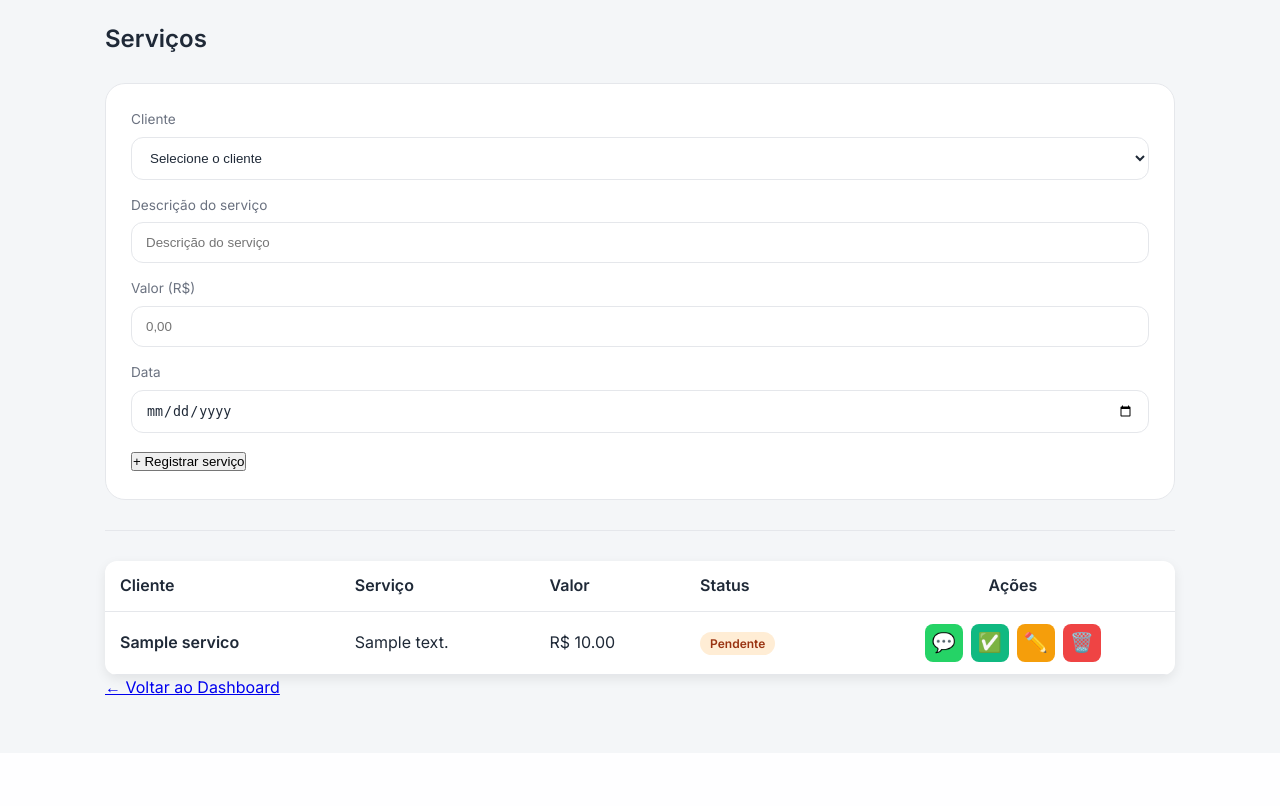
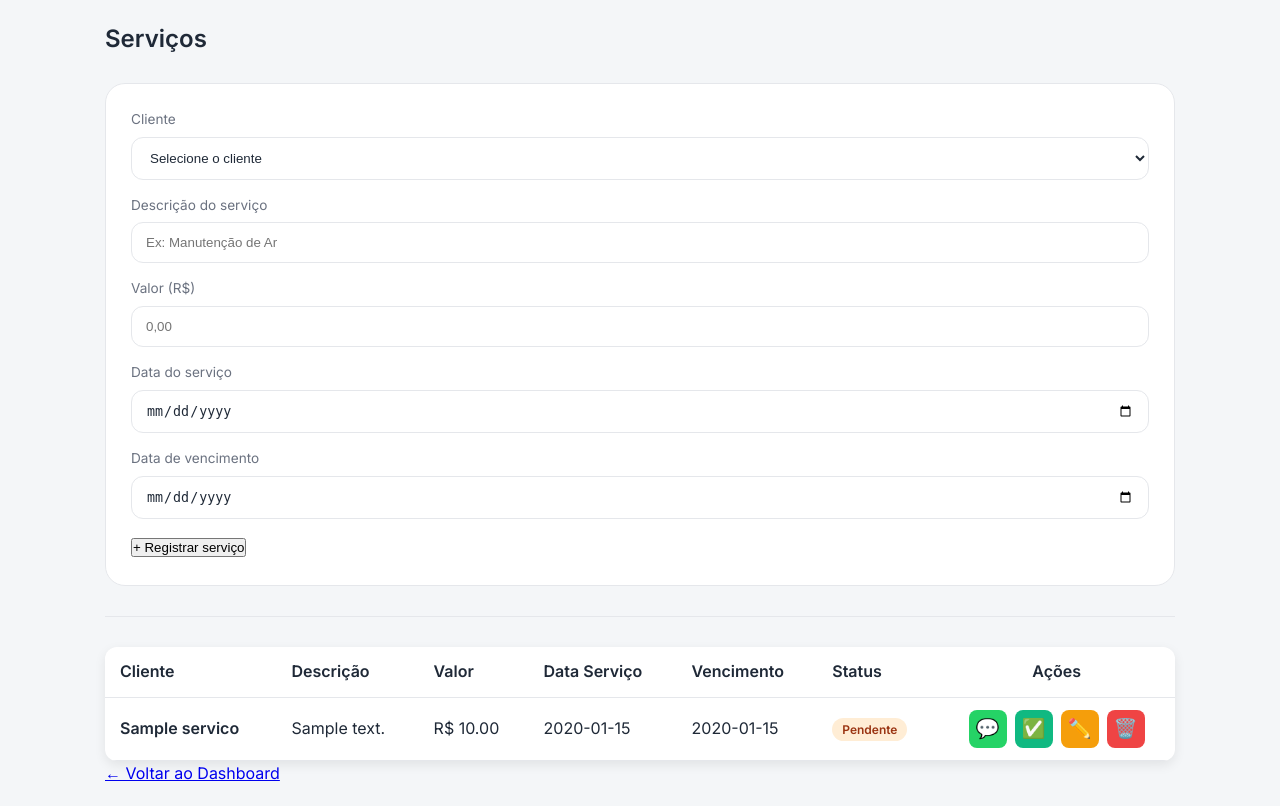
Before and after one commit to euefrai/autono-plus, a Flask app: page /servicos in a window 1280 px wide. Shown: the part 47-853 px from the top of the page. Before the commit the page ends 742 px from the top, so only its background shows below. Run offline with Flask 3, Linux system fonts and the light colour scheme; the visitor is signed in with stand-in values (Sample User, id 1); a database or web service that is not in the repository returns one stand-in record (values such as "Sample title"); data that the repository does not hold is empty; some libraries are stand-ins or nearby versions.

Commit message:
corrigindo e adiionando mais coisas ao html

```diff
--- a/routes/servicos.py
+++ b/routes/servicos.py
@@ -2,10 +2,10 @@ from flask import Blueprint, render_template, request, redirect, session, url_fo
 import urllib.parse
 from db import get_db
 from utils.plan_limits import FREE_LIMITS
-from utils.permissions import require_premium # Importante para a trava do Zap
+from utils.permissions import require_premium
+from datetime import date
 
 servicos_bp = Blueprint("servicos", __name__)
-
 
 @servicos_bp.route("/servicos", methods=["GET", "POST"])
 def servicos():
@@ -16,65 +16,78 @@ def servicos():
     conn = get_db()
     cur = conn.cursor()
 
-    # CADASTRAR SERVIÇO
+    # --- 1. CADASTRAR SERVIÇO (POST) ---
     if request.method == "POST":
         user_plan = session.get("plan", "free")
 
-        # Verificação de Limites para o POST
+        # Verificação de Limite de Plano
         cur.execute("SELECT count(*) FROM servicos WHERE user_id = %s", (user_id,))
         total_atual = cur.fetchone()[0]
 
         if user_plan == "free" and total_atual >= FREE_LIMITS.get("services", 10):
             flash("🔒 Limite de serviços do plano Free atingido.", "warning")
+            cur.close()
+            conn.close()
             return redirect(url_for("billing.upgrade"))
 
-        cliente_id = request.form["cliente_id"]
-        descricao = request.form["descricao"]
-        valor = request.form["valor"]
-        data = request.form["data"]
-        status = "pendente"
+        # Coleta de dados do formulário
+        cliente_id = request.form.get("cliente_id")
+        descricao = request.form.get("descricao")
+        valor = request.form.get("valor")
+        data_servico = request.form.get("data_servico")
+        data_vencimento = request.form.get("data_vencimento")
 
-        cur.execute("""
-            INSERT INTO servicos (user_id, cliente_id, descricao, valor, data, status)
-            VALUES (%s, %s, %s, %s, %s, %s)
-        """, (user_id, cliente_id, descricao, valor, data, status))
-        conn.commit()
+        try:
+            # UNIFICADO: Apenas um INSERT com todos os campos novos
+            cur.execute("""
+                INSERT INTO servicos (
+                    user_id, cliente_id, descricao, valor, status, data_servico, data_vencimento
+                ) VALUES (%s, %s, %s, %s, %s, %s, %s)
+            """, (user_id, cliente_id, descricao, valor, "pendente", data_servico, data_vencimento))
 
-    # LISTAR SERVIÇOS (Aqui é onde preparamos os dados para o HTML)
+            conn.commit()
+            flash("Serviço cadastrado com sucesso!", "success")
+        except Exception as e:
+            conn.rollback()
+            print(f"Erro ao inserir serviço: {e}")
+            flash("Erro ao salvar serviço no banco de dados.", "danger")
+
+    # --- 2. PREPARAÇÃO DE DADOS PARA O HTML (GET) ---
+    # Listagem de serviços
     cur.execute("""
-        SELECT s.id, s.descricao, s.valor, s.data, s.status, c.nome AS cliente_nome, c.telefone
+        SELECT s.id, s.descricao, s.valor, s.data_servico, s.status, c.nome AS cliente_nome, c.telefone, s.data_vencimento
         FROM servicos s
         JOIN clientes c ON c.id = s.cliente_id
         WHERE s.user_id = %s
-        ORDER BY s.data DESC
+        ORDER BY s.data_servico DESC
     """, (user_id,))
     servicos_lista = cur.fetchall()
 
-    # BUSCAR CLIENTES PARA O SELECT
-    cur.execute("SELECT id, nome FROM clientes WHERE user_id = %s", (user_id,))
+    # Lista de clientes para o formulário
+    cur.execute("SELECT id, nome FROM clientes WHERE user_id = %s ORDER BY nome", (user_id,))
     clientes_lista = cur.fetchall()
 
-    # 🔥 AQUI ESTÁ A CORREÇÃO: Pegamos o total para o template não dar erro
+    # Contador para o template (evita o erro 'Undefined')
     cur.execute("SELECT count(*) FROM servicos WHERE user_id = %s", (user_id,))
     total_para_template = cur.fetchone()[0]
 
     cur.close()
     conn.close()
 
-    # Enviamos 'total_servicos' para o HTML
     return render_template(
         "servicos.html",
         servicos=servicos_lista,
         clientes=clientes_lista,
-        total_servicos=total_para_template
+        total_servicos=total_para_template,
+        hoje=date.today()
     )
+
+# --- OUTRAS ROTAS (COBRAR, PAGAR, EXCLUIR, EDITAR) ---
 
 @servicos_bp.route("/servicos/cobrar/<int:id>")
 def cobrar_servico(id):
-    if "user_id" not in session:
-        return redirect("/")
+    if "user_id" not in session: return redirect("/")
 
-    # 🔥 TRAVA PREMIUM AQUI, PAUL!
     user = {"plan": session.get("plan", "free")}
     if not require_premium(user):
         flash("⭐ A cobrança via WhatsApp é exclusiva para usuários Premium!", "info")
@@ -93,82 +106,48 @@ def cobrar_servico(id):
     conn.close()
 
     if servico:
-        # servico[3] é o telefone. Limpa caracteres não numéricos.
         telefone_limpo = "".join(filter(str.isdigit, str(servico[3])))
-        if not telefone_limpo.startswith("55"):
-            telefone_limpo = "55" + telefone_limpo
+        if not telefone_limpo.startswith("55"): telefone_limpo = "55" + telefone_limpo
 
-        valor_formatado = f"{float(servico[0]):.2f}"
-        mensagem = (
-            f"Olá {servico[2]} 😊\n"
-            f"Serviço: {servico[1]}\n"
-            f"Valor: R$ {valor_formatado}\n"
-            "Qualquer dúvida fico à disposição!"
-        )
-        msg_encoded = urllib.parse.quote(mensagem)
-        link = f"https://wa.me/{telefone_limpo}?text={msg_encoded}"
-        return redirect(link)
+        msg = f"Olá {servico[2]} 😊\nServiço: {servico[1]}\nValor: R$ {float(servico[0]):.2f}"
+        return redirect(f"https://wa.me/{telefone_limpo}?text={urllib.parse.quote(msg)}")
 
     return redirect(url_for("servicos.servicos"))
 
 @servicos_bp.route("/servicos/pagar/<int:id>")
 def pagar_servico(id):
-    if "user_id" not in session:
-        return redirect("/")
-
-    conn = get_db()
-    cur = conn.cursor()
-    cur.execute(
-        "UPDATE servicos SET status = 'pago' WHERE id = %s AND user_id = %s",
-        (id, session["user_id"])
-    )
-    conn.commit()
-    cur.close()
-    conn.close()
+    if "user_id" not in session: return redirect("/")
+    conn = get_db(); cur = conn.cursor()
+    cur.execute("UPDATE servicos SET status = 'pago' WHERE id = %s AND user_id = %s", (id, session["user_id"]))
+    conn.commit(); cur.close(); conn.close()
     return redirect(url_for("servicos.servicos"))
 
 @servicos_bp.route("/servicos/excluir/<int:id>")
 def excluir_servico(id):
-    if "user_id" not in session:
-        return redirect("/login")
-
-    conn = get_db()
-    cur = conn.cursor()
+    if "user_id" not in session: return redirect("/login")
+    conn = get_db(); cur = conn.cursor()
     cur.execute("DELETE FROM servicos WHERE id = %s AND user_id = %s", (id, session["user_id"]))
-    conn.commit()
-    cur.close()
-    conn.close()
+    conn.commit(); cur.close(); conn.close()
     return redirect(url_for("servicos.servicos"))
 
 @servicos_bp.route("/servicos/editar/<int:id>", methods=["GET", "POST"])
 def editar_servico(id):
-    if "user_id" not in session:
-        return redirect("/login")
-
-    conn = get_db()
-    cur = conn.cursor()
+    if "user_id" not in session: return redirect("/login")
+    conn = get_db(); cur = conn.cursor()
 
     if request.method == "POST":
-        cliente_id = request.form["cliente_id"]
-        descricao = request.form["descricao"]
-        valor = request.form["valor"]
-        data = request.form["data"]
-        status = request.form["status"]
-
         cur.execute("""
             UPDATE servicos
-            SET cliente_id = %s, descricao = %s, valor = %s, data = %s, status = %s
+            SET cliente_id = %s, descricao = %s, valor = %s, data_servico = %s, data_vencimento = %s, status = %s
             WHERE id = %s AND user_id = %s
-        """, (cliente_id, descricao, valor, data, status, id, session["user_id"]))
-        conn.commit()
-        cur.close()
-        conn.close()
+        """, (request.form["cliente_id"], request.form["descricao"], request.form["valor"],
+              request.form["data_servico"], request.form["data_vencimento"], request.form["status"], id, session["user_id"]))
+        conn.commit(); cur.close(); conn.close()
         return redirect(url_for("servicos.servicos"))
 
     cur.execute("SELECT * FROM servicos WHERE id = %s AND user_id = %s", (id, session["user_id"]))
     servico = cur.fetchone()
     cur.execute("SELECT id, nome FROM clientes WHERE user_id = %s", (session["user_id"],))
     clientes = cur.fetchall()
-    cur.close()
-    conn.close()
+    cur.close(); conn.close()
     return render_template("editar_servico.html", servico=servico, clientes=clientes)
--- a/templates/servicos.html
+++ b/templates/servicos.html
@@ -8,12 +8,10 @@
     <h2>Serviços</h2>
 </div>
 
-<!-- FORMULÁRIO -->
 <section class="form-section animate-slide">
     <form method="post" class="card">
-
-        {% if user.plan == "premium" or total_servicos < 3 %}
-
+        {# Ajustei para 10, que é o limite do seu FREE_LIMITS #}
+        {% if user.plan == "premium" or total_servicos < 10 %}
             <div class="form-group">
                 <label>Cliente</label>
                 <select name="cliente_id" required>
@@ -26,17 +24,22 @@
 
             <div class="form-group">
                 <label>Descrição do serviço</label>
-                <input name="descricao" placeholder="Descrição do serviço" required>
+                <input name="descricao" placeholder="Ex: Manutenção de Ar" required>
             </div>
 
             <div class="form-group">
                 <label>Valor (R$)</label>
-                <input name="valor" type="number" step="0.01" placeholder="0,00">
+                <input name="valor" type="number" step="0.01" placeholder="0,00" required>
             </div>
 
             <div class="form-group">
-                <label>Data</label>
-                <input name="data" type="date" required>
+                <label>Data do serviço</label>
+                <input name="data_servico" type="date" required>
+            </div>
+
+            <div class="form-group">
+                <label>Data de vencimento</label>
+                <input name="data_vencimento" type="date" required>
             </div>
 
             <button type="submit" class="btn-primary hover-scale">
@@ -44,28 +47,27 @@
             </button>
 
         {% else %}
-            <!-- BLOQUEIO FREE -->
             <div class="locked-box">
-                <p>🔒 Limite do plano Free atingido</p>
-                <a href="/precos" class="btn highlight pulse">
+                <p>🔒 Limite de 10 serviços do plano Free atingido</p>
+                <a href="{{ url_for('billing.precos') }}" class="btn highlight pulse">
                     Fazer upgrade
                 </a>
             </div>
         {% endif %}
-
     </form>
 </section>
 
 <hr class="divider">
 
-<!-- TABELA -->
 <div class="table-wrapper animate-fade">
     <table>
         <thead>
             <tr>
                 <th>Cliente</th>
-                <th>Serviço</th>
+                <th>Descrição</th>
                 <th>Valor</th>
+                <th>Data Serviço</th>
+                <th>Vencimento</th>
                 <th>Status</th>
                 <th style="text-align:center;">Ações</th>
             </tr>
@@ -76,38 +78,51 @@
                 <td><strong>{{ s[5] }}</strong></td>
                 <td>{{ s[1] }}</td>
                 <td>R$ {{ "%.2f"|format(s[2]|float) }}</td>
+                <td>{{ s[3].strftime('%d/%m/%Y') if s[3] else '-' }}</td>
+                <td>
+                    {{ s[7].strftime('%d/%m/%Y') if s[7] else '-' }}
+                    {# Se tiver vencido e estiver pendente, mostra o aviso #}
+                    {% if s[7] and s[7] < hoje and s[4] == 'pendente' %}
+                        <br><span class="badge-atrasado">⚠️ Atrasado</span>
+                    {% endif %}
+                </td>
                 <td>
                     <span class="status-badge {{ s[4] }}">
                         {{ 'Pendente' if s[4] == 'pendente' else 'Pago' }}
                     </span>
                 </td>
                 <td class="actions-cell">
+                    <div class="btn-group-mobile">
                         {% if s[4] == "pendente" %}
-                        <div class="btn-group-mobile">
                             <a class="btn-sm btn-whatsapp hover-scale"
+                               title="Cobrar via WhatsApp"
                                href="{{ url_for('servicos.cobrar_servico', id=s[0]) }}">💬</a>
 
                             <a class="btn-sm btn-success hover-scale"
+                               title="Marcar como Pago"
                                href="{{ url_for('servicos.pagar_servico', id=s[0]) }}">✅</a>
+                        {% endif %}
 
                         <a class="btn-sm btn-edit hover-scale"
+                           title="Editar"
                            href="{{ url_for('servicos.editar_servico', id=s[0]) }}">✏️</a>
 
                         <a class="btn-sm btn-delete hover-scale"
+                           title="Excluir"
                            href="{{ url_for('servicos.excluir_servico', id=s[0]) }}"
                            onclick="return confirm('Excluir este serviço?')">🗑️</a>
                     </div>
+                </td>
+            </tr>
             {% else %}
-                        <span class="done-text">✅ Pago</span>
-                    {% endif %}
-                </td>
+            <tr>
+                <td colspan="7" style="text-align: center;">Nenhum serviço registrado.</td>
             </tr>
             {% endfor %}
         </tbody>
     </table>
 </div>
 
-<!-- VOLTAR -->
 <div class="actions animate-slide">
     <a href="{{ url_for('dashboard.dashboard') }}" class="btn-back hover-scale">
         ← Voltar ao Dashboard
```
Lines whose indentation alone changed are shown as unchanged.
